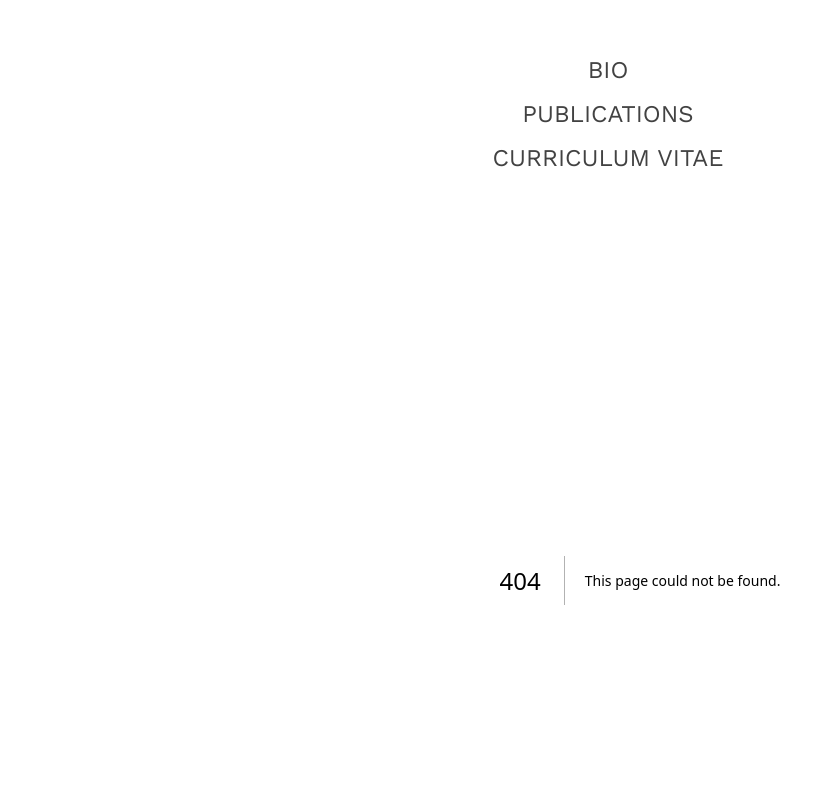
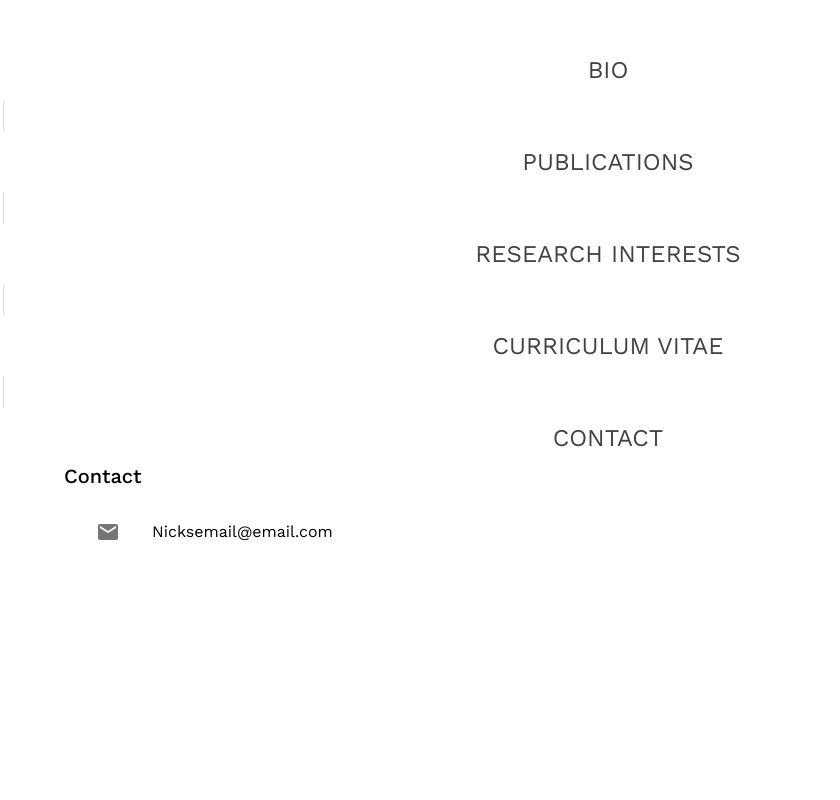
Before and after one commit to spierce5/my-portfolio, a Next.js app: page /contact in a window 1280 px wide. Before the commit this address had no page. Shown: the top 800 px of the page, without its empty margins (0-840 px from the left). Built offline with nearby package versions, Linux system fonts and the light colour scheme; a web font is replaced by a local one.

Commit message:
removed footer. added contact page. bottom border on page links.

```diff
--- a/components/Header.js
+++ b/components/Header.js
@@ -2,14 +2,10 @@ import React, { useEffect, useState, useCallback } from "react";
 import { useRouter } from "next/router";
 import {
   AppBar as MUIAppBar,
-  Toolbar,
-  IconButton,
-  Typography,
-  ToggleButtonGroup,
-  ToggleButton,
   Stack,
   Link,
   Button,
+  Divider,
 } from "@mui/material";
 import MenuIcon from "@mui/icons-material/Menu";
 
@@ -24,20 +20,15 @@ const getPageName = () => {
   return pageName;
 };
 
+const VerticalDivider = () => (
+  <Divider
+    orientation="vertical"
+    variant="middle"
+    style={{ height: "2em", width: "4px" }}
+  />
+);
+
 export default function Header() {
-  const [currentSelection, setCurrentSelection] = useState("bio");
-
-  const handleChange = useCallback(
-    (event) => {
-      const target = event.target;
-      const value = target.value;
-      setCurrentSelection(value);
-    },
-    [setCurrentSelection]
-  );
-  /*
-   * Instead of menu have multiple buttons with underline indicating the current location. See https://www.pierrickcalvez.com/
-   */
   return (
     <Stack
       className="flex-col justify-center md:flex-row md:justify-end md:pt-12 md:pr-16"
@@ -48,25 +39,72 @@ export default function Header() {
         href="/"
         component={Button}
         variant="h5"
-        underline={getPageName() === "bio" ? "always" : "none"}
+        underline="none"
+        className={
+          getPageName() === "bio" ? "border-b-4 border-black border-solid" : ""
+        }
       >
         Bio
       </Link>
+      <Divider
+        orientation="vertical"
+        variant="middle"
+        sx={{ height: "2em", width: "4px" }}
+      />
       <Link
         href="/publications"
         component={Button}
         variant="h5"
-        underline={getPageName() === "publications" ? "always" : "none"}
+        underline="none"
+        className={
+          getPageName() === "publications"
+            ? "border-b-4 border-black border-solid"
+            : ""
+        }
       >
         Publications
       </Link>
+      <VerticalDivider />
       <Link
-        href="curriculum-vitae"
+        href="/research-interests"
         component={Button}
         variant="h5"
-        underline={getPageName() === "curriculum-vitae" ? "always" : "none"}
+        underline="none"
+        className={
+          getPageName() === "research-interests"
+            ? "border-b-4 border-black border-solid"
+            : ""
+        }
+      >
+        Research Interests
+      </Link>
+      <VerticalDivider />
+      <Link
+        href="/curriculum-vitae"
+        component={Button}
+        variant="h5"
+        underline="none"
+        className={
+          getPageName() === "curriculum-vitae"
+            ? "border-b-4 border-black border-solid"
+            : ""
+        }
       >
         Curriculum Vitae
+      </Link>
+      <VerticalDivider />
+      <Link
+        href="/contact"
+        component={Button}
+        variant="h5"
+        underline="none"
+        className={
+          getPageName() === "contact"
+            ? "border-b-4 border-black border-solid"
+            : ""
+        }
+      >
+        Contact
       </Link>
     </Stack>
   );
--- a/components/Layout.js
+++ b/components/Layout.js
@@ -8,7 +8,7 @@ export default function Layout({ metas, children }) {
       {/* <AppBar /> */}
       <Header />
       <main>{children}</main>
-      <Footer />
+      {/* <Footer /> */}
     </>
   );
 }
--- /dev/null
+++ b/pages/contact.js
@@ -0,0 +1,37 @@
+import Head from "next/head";
+import styles from "../styles/Home.module.css";
+import SchoolIcon from "@mui/icons-material/School";
+import {
+  Typography,
+  Container,
+  List,
+  ListItem,
+  ListItemText,
+  ListItemIcon,
+  ListItemButton,
+} from "@mui/material";
+import EmailIcon from "@mui/icons-material/Email";
+
+export default function ResearchInterest() {
+  return (
+    <Container>
+      <Head>
+        <title>N. Wensel|Research Interest</title>
+        <link rel="icon" href="/bookmark-book.ico" />
+      </Head>
+      <main>
+        <Typography variant="h6">Contact</Typography>
+        <List>
+          <ListItem>
+            <ListItemButton href="mailto:abc@def.com">
+              <ListItemIcon>
+                <EmailIcon />
+              </ListItemIcon>
+              <ListItemText>Nicksemail@email.com</ListItemText>
+            </ListItemButton>
+          </ListItem>
+        </List>
+      </main>
+    </Container>
+  );
+}
--- a/pages/curriculum-vitae.js
+++ b/pages/curriculum-vitae.js
@@ -6,7 +6,7 @@ import { Container } from "@mui/material";
 
 export default function Home() {
   return (
-    <Container maxWidth={true}>
+    <Container maxWidth="false" disableGutters={true}>
       <Head>
         <title>N. Wensel|Curriculum Vitae</title>
         <link rel="icon" href="/bookmark-book.ico" />
--- a/pages/index.js
+++ b/pages/index.js
@@ -13,7 +13,6 @@ export default function Home() {
         <link rel="icon" href="/bookmark-book.ico" />
       </Head>
       <main>
-        <h1>Index</h1>
         <Typography variant="h5">Index</Typography>
       </main>
     </Container>
--- a/pages/publications.js
+++ b/pages/publications.js
@@ -6,7 +6,7 @@ import { Container } from "@mui/material";
 
 export default function Publications() {
   return (
-    <Container maxWidth={true} disableGutters={true}>
+    <Container disableGutters={true}>
       <Head>
         <title>N. Wensel|Publications</title>
         <link rel="icon" href="/bookmark-book.ico" />
--- a/pages/research-interest.js
+++ b/pages/research-interests.js
@@ -6,7 +6,7 @@ import { Container } from "@mui/material";
 
 export default function ResearchInterest() {
   return (
-    <Container maxWidth={true} disableGutters={true}>
+    <Container disableGutters={true}>
       <Head>
         <title>N. Wensel|Research Interest</title>
         <link rel="icon" href="/bookmark-book.ico" />
```
